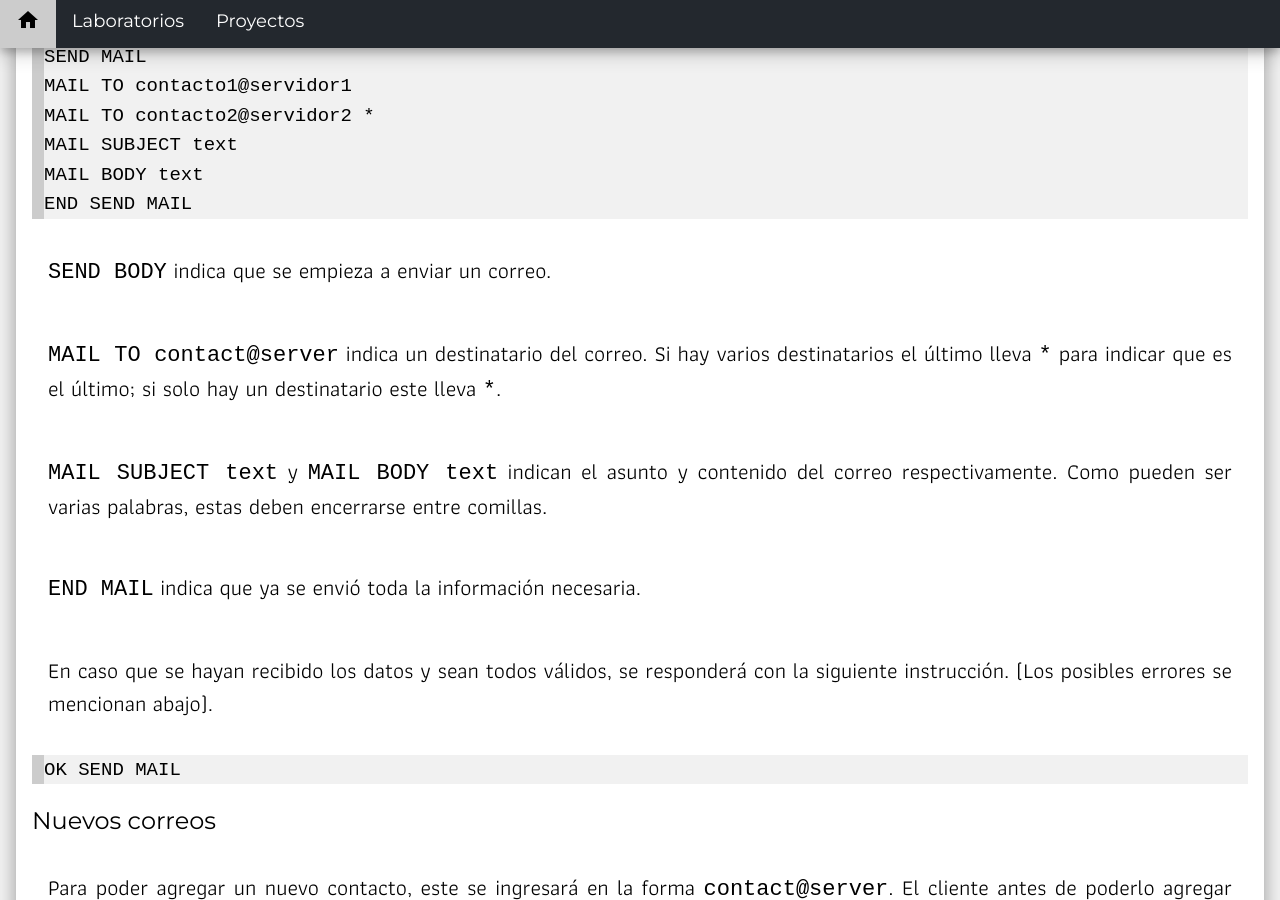
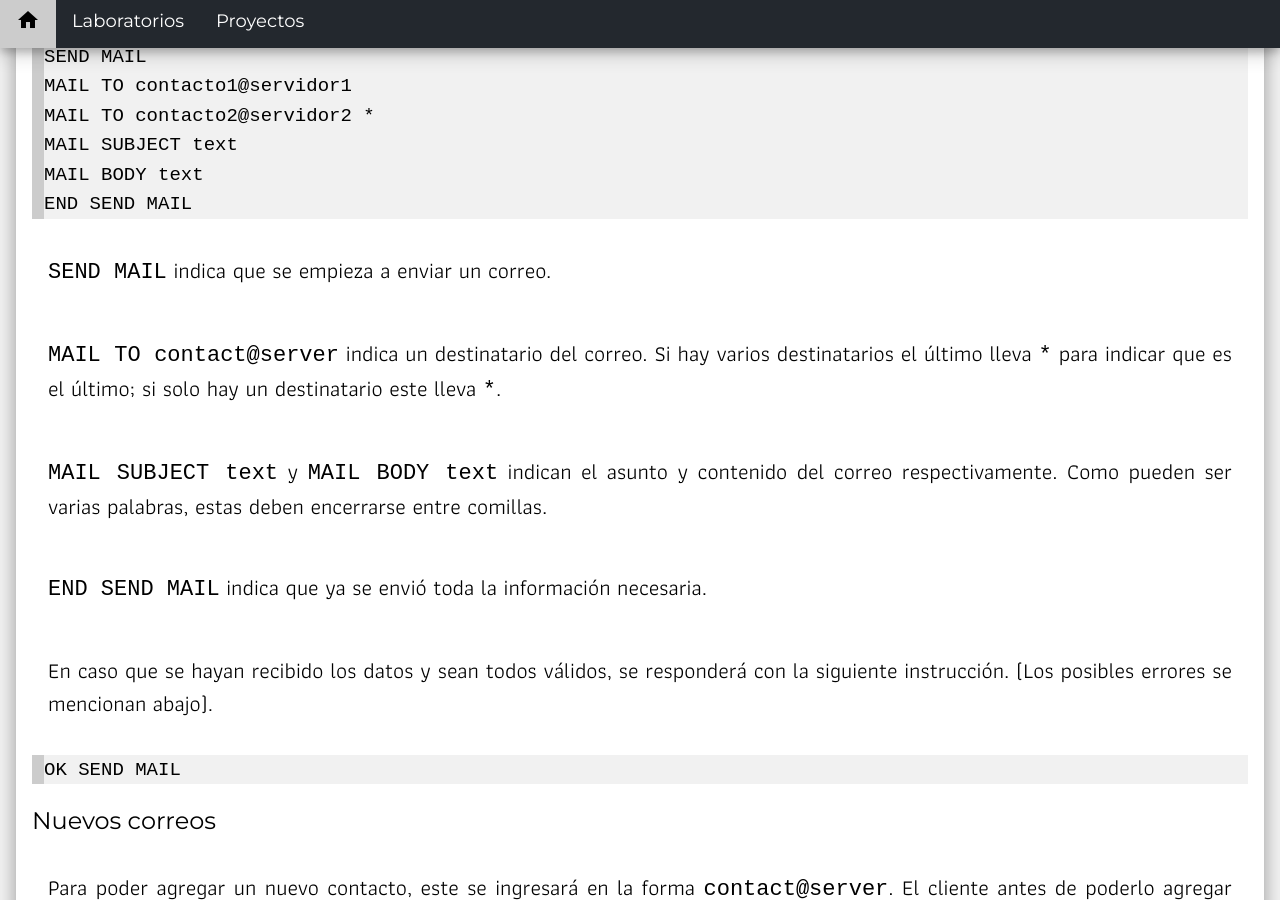
Before and after one commit to cc-2/cc-2.github.io, a Jekyll site: the page built from _posts/2018-10-23-Proj-02.md, in a window 1280 px wide and 900 px high, scrolled down 5892 px. Built offline with Jekyll 4.4.1, drawn with Linux system fonts in a browser that asks for light colours.

Commit message:
Update 2018-10-23-Proj-02.md

````diff
--- a/_posts/2018-10-23-Proj-02.md
+++ b/_posts/2018-10-23-Proj-02.md
@@ -134,13 +134,13 @@ MAIL SUBJECT text
 MAIL BODY text
 END SEND MAIL
 ```
-`SEND BODY` indica que se empieza a enviar un correo.
+`SEND MAIL` indica que se empieza a enviar un correo.
 
 `MAIL TO contact@server` indica un destinatario del correo. Si hay varios destinatarios el último lleva `*` para indicar que es el último; si solo hay un destinatario este lleva `*`.
 
 `MAIL SUBJECT text` y `MAIL BODY text` indican el asunto y contenido del correo respectivamente. Como pueden ser varias palabras, estas deben encerrarse entre comillas.
 
-`END MAIL` indica que ya se envió toda la información necesaria.
+`END SEND MAIL` indica que ya se envió toda la información necesaria.
 
 En caso que se hayan recibido los datos y sean todos válidos, se responderá con la siguiente instrucción. (Los posibles errores se mencionan abajo).
 ```
````
